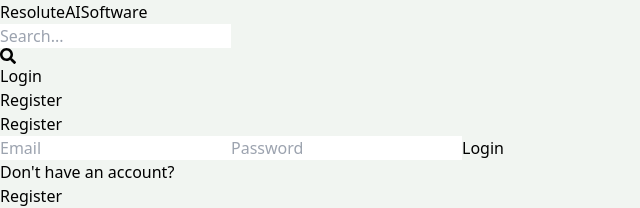
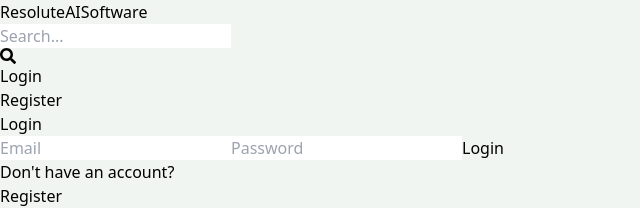
Before and after one commit to dev-sureshbhatt/crud-auth-mern, a React (Vite) app in the folder client/: page /sign-in in a window 1280 px wide. Shown: the top 208 px of the page, without its empty margins (0-640 px from the left). Built offline with nearby package versions, Linux system fonts and the light colour scheme.

Commit message:
Loader effect added to Login/Register buttons

```diff
--- a/client/src/pages/SignIn.jsx
+++ b/client/src/pages/SignIn.jsx
@@ -1,8 +1,11 @@
 import React, { useState } from "react";
 import {Link} from 'react-router-dom'
 
+
 export default function SignIn() {
   const [formData, setFormData] = useState({})
+  const [loading, setLoading] = useState(false)
+
 
   function handleChange(ev){
     setFormData({
@@ -14,6 +17,7 @@
 
   async function handleSubmit(ev){
     ev.preventDefault()
+    setLoading(true)
 
     try {
 
@@ -27,11 +31,16 @@
 
     sendData.json().then((data)=>{
       alert(data.msg)
+
     })
 
 
+    setLoading(false)
+
+
     } catch (error) {
-console.log(error)
+      setLoading(false)
+      alert("something went wrong, please try again after sometime")
     }
 
 
@@ -47,7 +56,7 @@
 
   return (
     <div className="p-3 max-w-lg mx-auto">
-      <h1 className="text-3xl text-center font-semibold my-7">Register</h1>
+      <h1 className="text-3xl text-center font-semibold my-7">Login</h1>
       <form onSubmit={handleSubmit} className="flex flex-col gap-4">
         <input
           className="focus:outline-none border p-3 rounded-lg"
@@ -65,8 +74,9 @@
           id="password"
           onChange={handleChange}
         />
-        <button className="bg-slate-700 text-white p-3 rounded-lg uppercase hover:opacity-95 disabled:opacity-80">
-          Login
+
+        <button disabled={loading} className="bg-slate-700 text-white p-3 rounded-lg uppercase hover:opacity-95 disabled:opacity-80">
+          {loading ? 'Logging in...' : 'Login'}
         </button>
       </form>
       <div className="flex gap-2 mt-4">
--- a/client/src/pages/SignUp.jsx
+++ b/client/src/pages/SignUp.jsx
@@ -3,6 +3,7 @@
 
 export default function SignUp() {
   const [formData, setFormData] = useState({})
+  const [loading, setLoading] = useState(false)
 
   function handleChange(ev){
     setFormData({
@@ -14,6 +15,7 @@
 
   async function handleSubmit(ev){
     ev.preventDefault()
+    setLoading(true)
 
     try {
 
@@ -29,9 +31,10 @@
       alert(data.msg)
     })
 
-
+setLoading(false)
     } catch (error) {
-console.log(error)
+      setLoading(false)
+      alert("Something went wrong, please try again")
     }
 
 
@@ -65,8 +68,8 @@
           id="password"
           onChange={handleChange}
         />
-        <button className="bg-slate-700 text-white p-3 rounded-lg uppercase hover:opacity-95 disabled:opacity-80">
-          Register
+        <button disabled={loading} className="bg-slate-700 text-white p-3 rounded-lg uppercase hover:opacity-95 disabled:opacity-80">
+        {loading ? 'Creating User...' : 'Register'}
         </button>
       </form>
       <div className="flex gap-2 mt-4">
```
